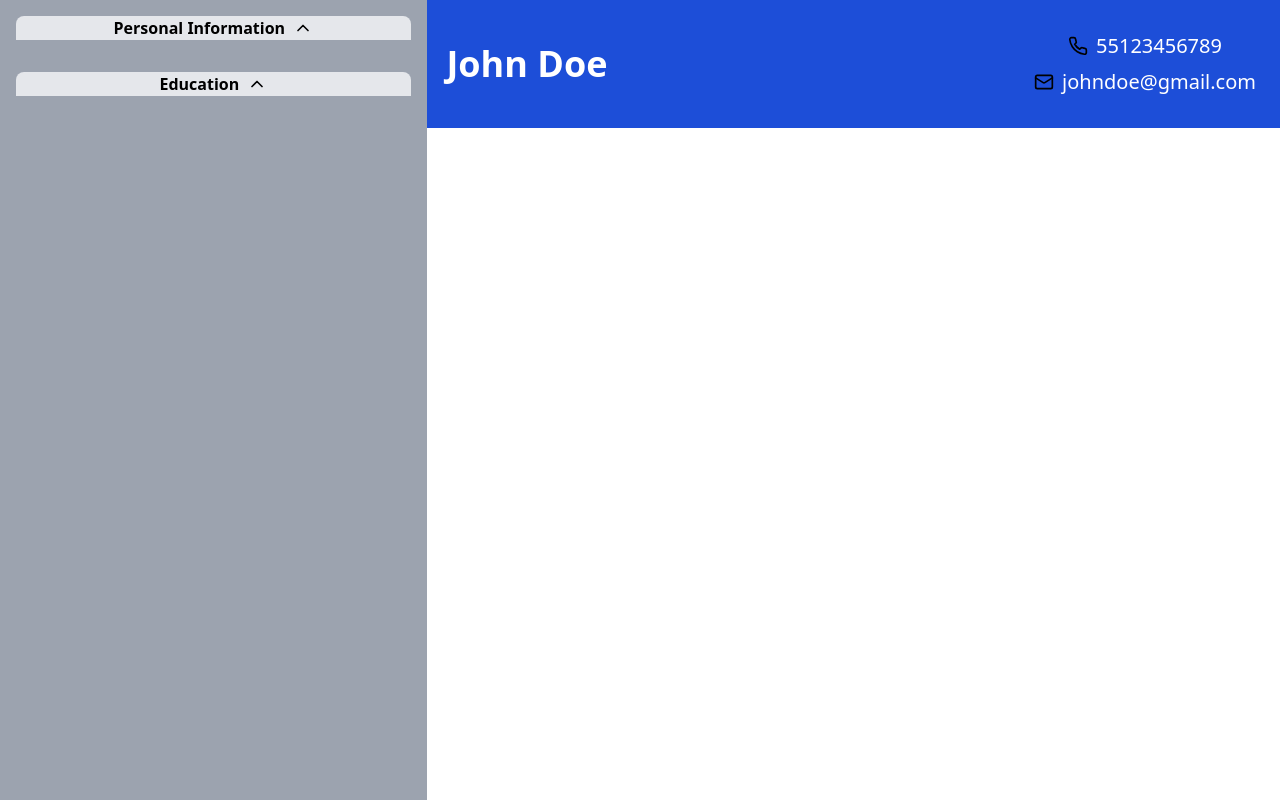
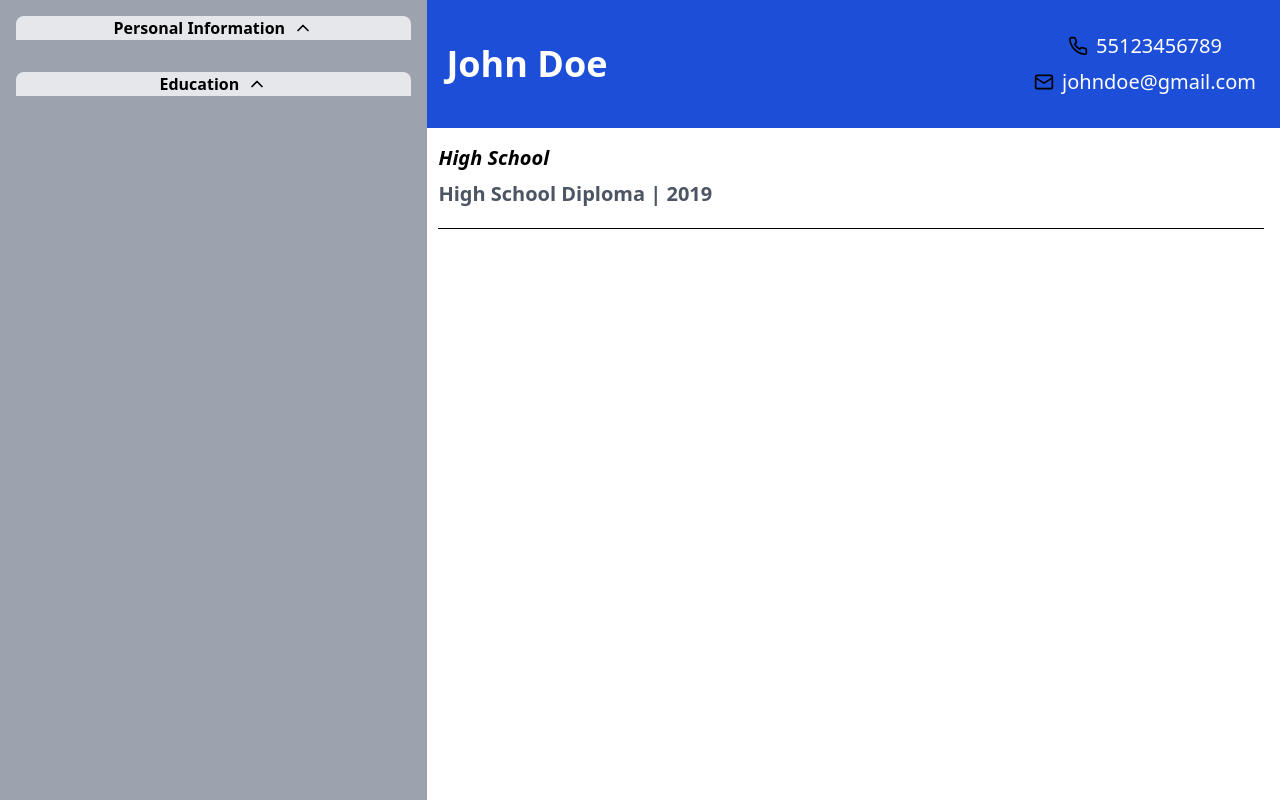
Before and after one commit to kaufon/CvApp, a React (Vite) app: page / in a window 1280 px wide. Built offline with nearby package versions, Linux system fonts and the light colour scheme.

Commit message:
♻️ refactor: new able to see degrees

```diff
--- a/src/components/ShowInfo.jsx
+++ b/src/components/ShowInfo.jsx
@@ -1,6 +1,6 @@
 import { Mail, Phone } from "lucide-react";
 
-const ShowInfo = ({ PersonalInfo , Degrees}) => {
+const ShowInfo = ({ PersonalInfo, Degrees }) => {
   return (
     <>
       <div className="bg-blue-700 text-white flex justify-between h-32">
@@ -22,6 +22,23 @@ const ShowInfo = ({ PersonalInfo , Degrees}) => {
           </div>
         </div>
       </div>
+
+      <div>
+        {Degrees.map((degree) => (
+          <div
+            key={degree.id}
+            className="flex flex-col font-medium text-xl m-4 space-y-5"
+          >
+            <div className="flex flex-col space-y-2 flex-1 ">
+              <span className="font-bold italic">{degree.degreeName}</span>
+
+              <span className="flex flex-1 w-full text-gray-600 font-bold">{degree.degree} | {degree.year} </span>
+            </div>
+
+            <div className="h-px bg-black w-full" />
+          </div>
+        ))}
+      </div>
     </>
   );
 };
```
